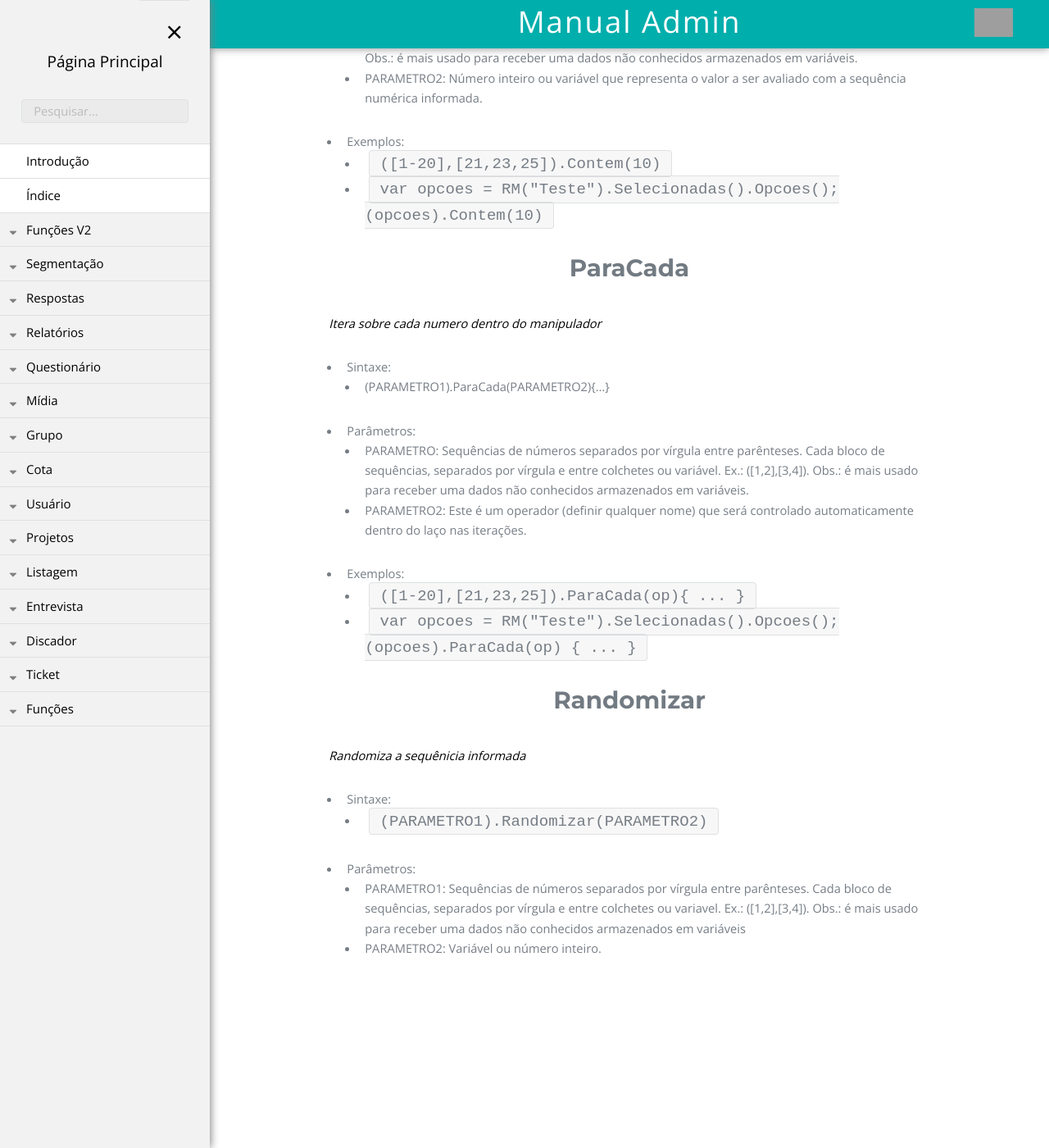
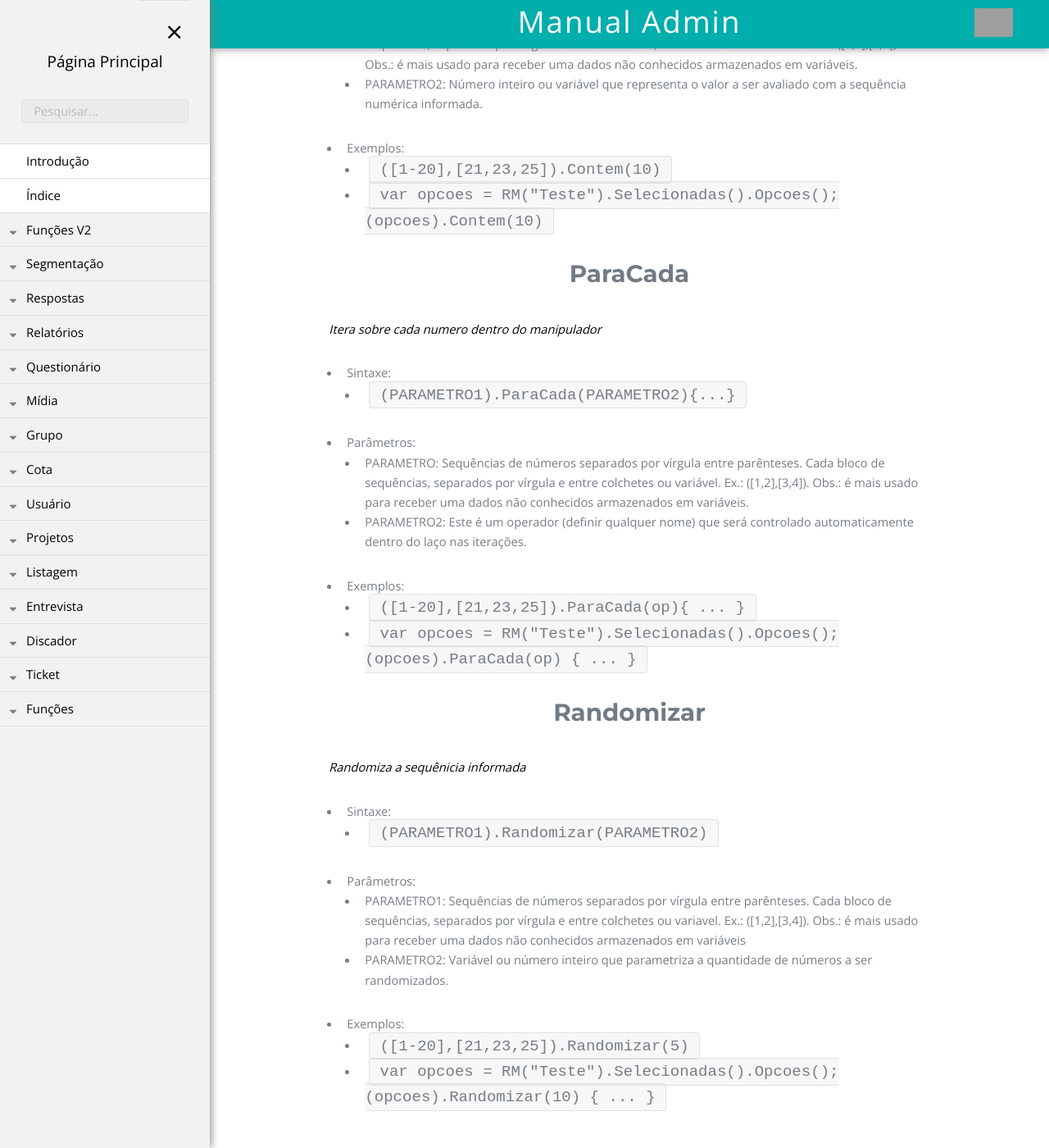
Before and after one commit to rogerio-figueiredo-hsr/hsrtechonline.github.io, a Jekyll site: the page built from _posts/2019-12-13-manipular-sequencias.md, in a window 1280 px wide and 1400 px high, scrolled down 347 px. Shown: the whole window at 82% size. Built offline with Jekyll 4.4.1, drawn with Linux system fonts in a browser that asks for light colours; grey boxes are pictures that could not be loaded.

Commit message:
Update 2019-12-13-manipular-sequencias.md

```diff
--- a/_posts/2019-12-13-manipular-sequencias.md
+++ b/_posts/2019-12-13-manipular-sequencias.md
@@ -10,7 +10,7 @@ pasta: "funcoesv2"
 *Verifica se uma condição é atendida, dada uma sequência de numeros fixos ou o retorno de uma função armazenada em uma variável*
 
 - Sintaxe:
-  - (PARAMETRO1).Contem(PARAMETRO2)
+  - `(PARAMETRO1).Contem(PARAMETRO2)`
 - Parâmetros:
   - PARAMETRO1: Sequências de números separados por vírgula entre parênteses. Cada bloco de sequências, separados por vírgula     e         entre colchetes, número inteiro ou variável. Ex.: ([1,2],[3,4]). Obs.: é mais usado para receber uma dados não conhecidos               armazenados em variáveis.
   - PARAMETRO2: Número inteiro ou variável que representa o valor a ser avaliado com a sequência numérica informada.
@@ -22,7 +22,7 @@ pasta: "funcoesv2"
 *Itera sobre cada numero dentro do manipulador*
 
 - Sintaxe:
-  - (PARAMETRO1).ParaCada(PARAMETRO2){...}
+  - `(PARAMETRO1).ParaCada(PARAMETRO2){...}`
 - Parâmetros:
   - PARAMETRO: Sequências de números separados por vírgula entre parênteses. Cada bloco de sequências, separados por vírgula e     entre colchetes ou variável. Ex.: ([1,2],[3,4]). Obs.: é mais usado para receber uma dados não conhecidos armazenados em variáveis.
   - PARAMETRO2: Este é um operador (definir qualquer nome) que será controlado automaticamente dentro do laço nas iterações.
@@ -37,4 +37,7 @@ pasta: "funcoesv2"
   - `(PARAMETRO1).Randomizar(PARAMETRO2)`
 - Parâmetros:
   - PARAMETRO1: Sequências de números separados por vírgula entre parênteses. Cada bloco de sequências, separados por                       vírgula e entre colchetes ou variavel. Ex.: ([1,2],[3,4]). Obs.: é mais usado para receber uma dados não conhecidos armazenados em       variáveis
-  - PARAMETRO2: Variável ou número inteiro.
+  - PARAMETRO2: Variável ou número inteiro que parametriza a quantidade de números a ser randomizados.
+- Exemplos:
+  - `([1-20],[21,23,25]).Randomizar(5)`
+  - `var opcoes = RM("Teste").Selecionadas().Opcoes(); (opcoes).Randomizar(10) { ... }`
```
